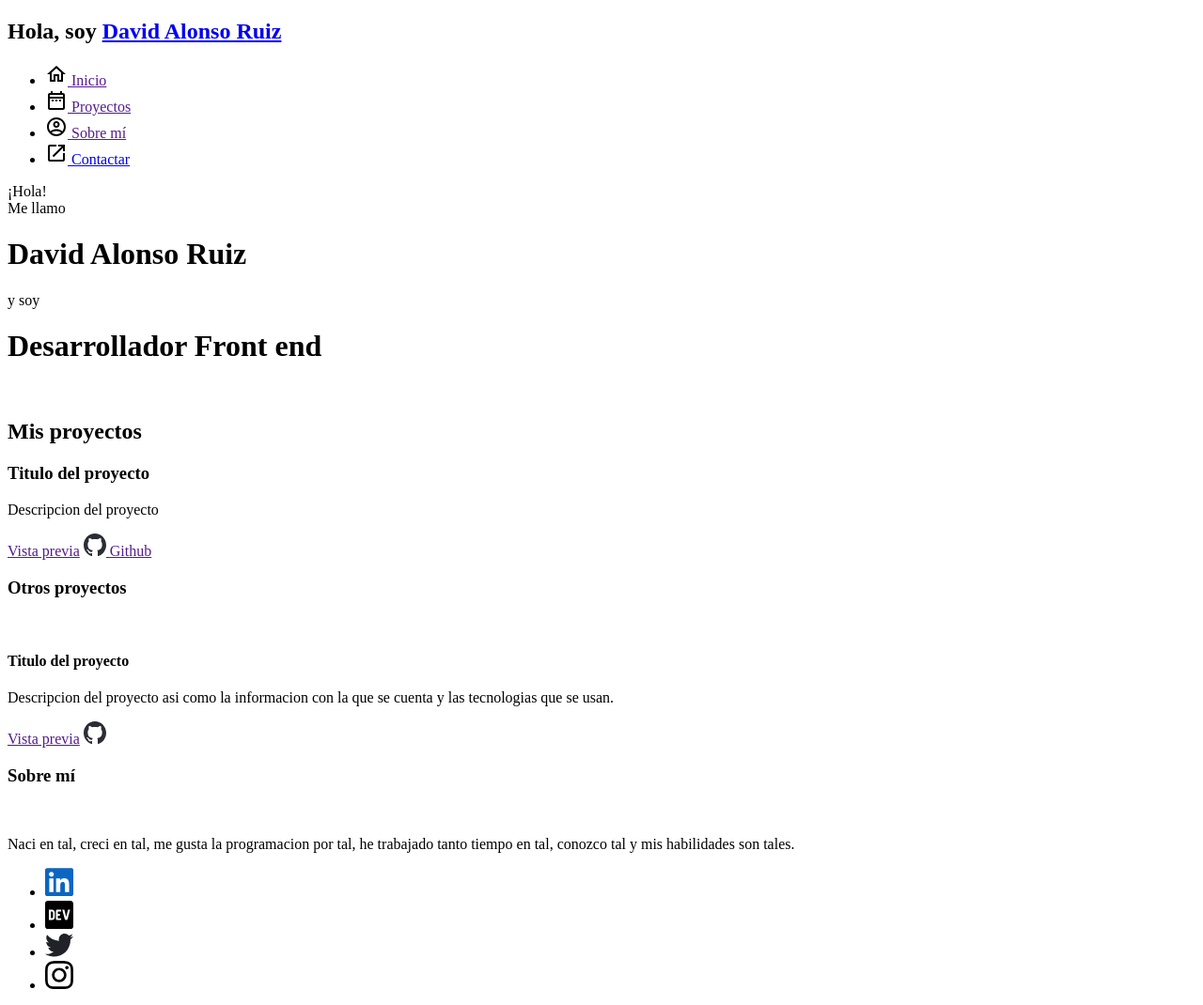
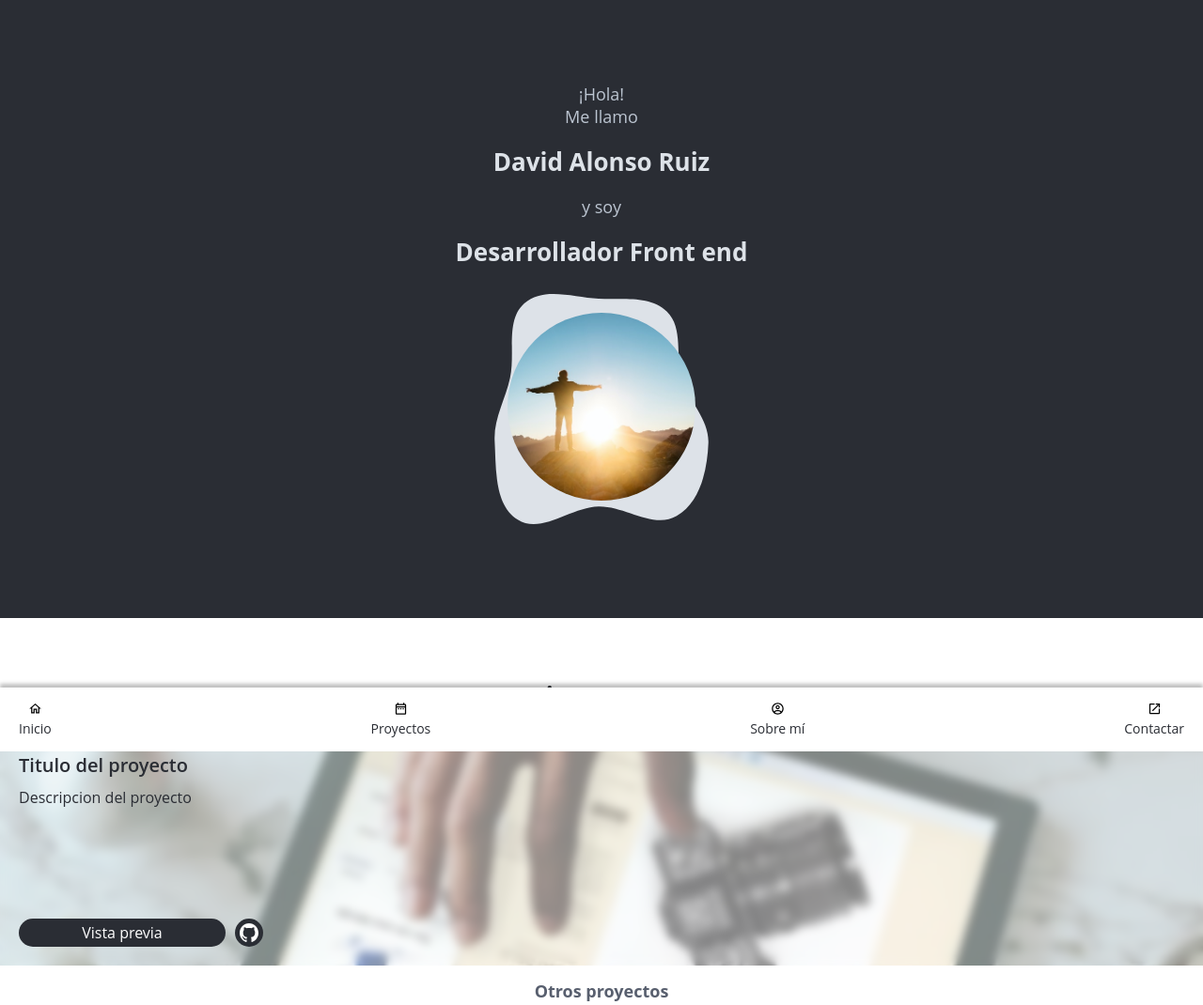
Before and after one commit to Darito97/portafolio2, a plain HTML site: page index.html in a window 1280 px wide. Shown: the top 1070 px of the page at 94% size. Drawn offline with Linux system fonts and the light colour scheme.

Commit message:
Agregado de estilos css sin terminar

```diff
--- a/index.html
+++ b/index.html
@@ -10,10 +10,11 @@
       content="Soy desarrollador Front end con conocimientos en HTML5,
       CSS3, JS y React, si deseas contactar conmigo puedes..."
     />
+    <link rel="stylesheet" href="styles.css" />
   </head>
   <body>
     <nav>
-      <h1>
+      <h1 id="tituloDelNav">
         Hola, soy
         <a href="https://www.linkedin.com/in/david-alonso-ruiz-16519b1a5/">
           David Alonso Ruiz
@@ -21,8 +22,9 @@
       </h1>
       <ul id="menu">
         <li class="OpcionDeMenu">
-          <a href="">
+          <a href="#Inicio">
             <svg
+              class="IconoDelMenu"
               xmlns="http://www.w3.org/2000/svg"
               height="24px"
               viewBox="0 0 24 24"
@@ -33,13 +35,14 @@
               <path
                 d="M12 5.69l5 4.5V18h-2v-6H9v6H7v-7.81l5-4.5M12 3L2 12h3v8h6v-6h2v6h6v-8h3L12 3z"
               />
-            </svg>
+            </svg><br>
             Inicio
           </a>
         </li>
         <li class="OpcionDeMenu">
-          <a href="">
+          <a href="#Proyectos">
             <svg
+              class="IconoDelMenu"
               xmlns="http://www.w3.org/2000/svg"
               height="24px"
               viewBox="0 0 24 24"
@@ -50,13 +53,14 @@
               <path
                 d="M7 11h2v2H7v-2zm14-5v14c0 1.1-.9 2-2 2H5c-1.11 0-2-.9-2-2l.01-14c0-1.1.88-2 1.99-2h1V2h2v2h8V2h2v2h1c1.1 0 2 .9 2 2zM5 8h14V6H5v2zm14 12V10H5v10h14zm-4-7h2v-2h-2v2zm-4 0h2v-2h-2v2z"
               />
-            </svg>
+            </svg><br>
             Proyectos
           </a>
         </li>
         <li class="OpcionDeMenu">
-          <a href="">
+          <a href="#sobreMi">
             <svg
+              class="IconoDelMenu"
               xmlns="http://www.w3.org/2000/svg"
               height="24px"
               viewBox="0 0 24 24"
@@ -67,13 +71,14 @@
               <path
                 d="M12 2C6.48 2 2 6.48 2 12s4.48 10 10 10 10-4.48 10-10S17.52 2 12 2zM7.07 18.28c.43-.9 3.05-1.78 4.93-1.78s4.51.88 4.93 1.78C15.57 19.36 13.86 20 12 20s-3.57-.64-4.93-1.72zm11.29-1.45c-1.43-1.74-4.9-2.33-6.36-2.33s-4.93.59-6.36 2.33C4.62 15.49 4 13.82 4 12c0-4.41 3.59-8 8-8s8 3.59 8 8c0 1.82-.62 3.49-1.64 4.83zM12 6c-1.94 0-3.5 1.56-3.5 3.5S10.06 13 12 13s3.5-1.56 3.5-3.5S13.94 6 12 6zm0 5c-.83 0-1.5-.67-1.5-1.5S11.17 8 12 8s1.5.67 1.5 1.5S12.83 11 12 11z"
               />
-            </svg>
+            </svg><br>
             Sobre mí
           </a>
         </li>
         <li class="OpcionDeMenu">
           <a href="https://www.linkedin.com/in/david-alonso-ruiz-16519b1a5/">
             <svg
+              class="IconoDelMenu"
               xmlns="http://www.w3.org/2000/svg"
               height="24px"
               viewBox="0 0 24 24"
@@ -84,26 +89,27 @@
               <path
                 d="M19 19H5V5h7V3H5c-1.11 0-2 .9-2 2v14c0 1.1.89 2 2 2h14c1.1 0 2-.9 2-2v-7h-2v7zM14 3v2h3.59l-9.83 9.83 1.41 1.41L19 6.41V10h2V3h-7z"
               />
-            </svg>
+            </svg><br>
             Contactar
           </a>
         </li>
       </ul>
     </nav>
-    <header>
-      <div class="textoPresentacion">
+    <header id="Inicio">
+      <div class="textoDePresentacion">
         <p>¡Hola! <br />Me llamo</p>
         <h1>David Alonso Ruiz</h1>
         <p>y soy</p>
         <h1>Desarrollador Front end</h1>
       </div>
       <div class="fotoDePresentacion">
-        <img src="" alt="" />
+        <img src="./resources/FotoPrincipal.jpg" alt="Foto de David Alonso Ruiz" />
       </div>
     </header>
     <section id="Proyectos">
       <h2>Mis proyectos</h2>
       <div id="proyectoPrincipal">
+        <div id="contenidoDeProyectoPrincipal">
           <h3>Titulo del proyecto</h3>
           <p>Descripcion del proyecto</p>
           <div id="botonesDeProyectoPrincipal">
@@ -120,14 +126,15 @@
                   fill-rule="evenodd"
                   clip-rule="evenodd"
                   d="M12 0C5.37 0 0 5.50583 0 12.3035C0 17.7478 3.435 22.3463 8.205 23.9765C8.805 24.0842 9.03 23.715 9.03 23.3921C9.03 23.0999 9.015 22.131 9.015 21.1005C6 21.6696 5.22 20.347 4.98 19.6549C4.845 19.3012 4.26 18.2092 3.75 17.917C3.33 17.6863 2.73 17.1173 3.735 17.1019C4.68 17.0865 5.355 17.9939 5.58 18.363C6.66 20.2239 8.385 19.701 9.075 19.3781C9.18 18.5783 9.495 18.04 9.84 17.7325C7.17 17.4249 4.38 16.3637 4.38 11.6576C4.38 10.3196 4.845 9.21227 5.61 8.35102C5.49 8.04343 5.07 6.78232 5.73 5.09058C5.73 5.09058 6.735 4.76762 9.03 6.3517C9.99 6.07487 11.01 5.93645 12.03 5.93645C13.05 5.93645 14.07 6.07487 15.03 6.3517C17.325 4.75224 18.33 5.09058 18.33 5.09058C18.99 6.78232 18.57 8.04343 18.45 8.35102C19.215 9.21227 19.68 10.3042 19.68 11.6576C19.68 16.3791 16.875 17.4249 14.205 17.7325C14.64 18.1169 15.015 18.8552 15.015 20.0086C15.015 21.6542 15 22.9768 15 23.3921C15 23.715 15.225 24.0995 15.825 23.9765C18.2072 23.1519 20.2772 21.5821 21.7437 19.4881C23.2101 17.3942 23.9993 14.8814 24 12.3035C24 5.50583 18.63 0 12 0Z"
-                fill="#2A2D34"
+                  fill="#ffffff"
                 />
               </svg>
-            Github
+              <span> Ver repositorio</span>
             </a>
           </div>
         </div>
-      <h3>Otros proyectos</h3>
+      </div>
+      <h3 id="tituloDeOtrosProyectos">Otros proyectos</h3>
       <div id="otrosProyectos">
         <div class="otroProyecto">
           <img src="" alt="" />
--- /dev/null
+++ b/styles.css
@@ -0,0 +1,159 @@
+:root {
+  --color-principal: #2a2d34;
+  --padding-normal: 20px;
+}
+html {
+  scroll-behavior: smooth;
+}
+body {
+  margin: 0;
+  font-family: "Open Sans", sans-serif;
+  color: var(--color-principal);
+}
+nav {
+  background-color: white;
+  box-shadow: 0px -4px 4px rgba(0, 0, 0, 0.25);
+  width: 100vw;
+
+  position: fixed;
+  align-items: center;
+  bottom: 0;
+  z-index: 1;
+
+  display: flex;
+}
+#tituloDelNav {
+  display: none;
+}
+nav a {
+  text-decoration: none;
+  color: var(--color-principal);
+}
+nav p {
+  margin: 0;
+}
+#menu {
+  box-sizing: border-box;
+  list-style-type: none;
+  padding: 15px var(--padding-normal);
+  margin: 0;
+  width: 100%;
+  display: flex;
+  align-items: center;
+  justify-content: space-between;
+}
+.OpcionDeMenu {
+  text-align: center;
+  font-size: 14px;
+}
+.IconoDelMenu {
+  width: 15px;
+  height: auto;
+}
+#Inicio {
+  background-color: var(--color-principal);
+  padding: 70px var(--padding-normal);
+  padding-bottom: 100px;
+  text-align: center;
+}
+.textoDePresentacion {
+  padding-bottom: 10px;
+}
+.textoDePresentacion > p {
+  color: #bcc5d1;
+  font-size: 18px;
+}
+.textoDePresentacion > h1 {
+  color: #dde2e8;
+  font-size: 26px;
+}
+.fotoDePresentacion {
+  background-image: url("./resources/FondoDeImagenPrincipal.svg");
+  background-position: center;
+  background-repeat: no-repeat;
+  background-size: contain;
+  padding: 20px 10px;
+  text-align: center;
+}
+.fotoDePresentacion > img {
+  border-radius: 100px;
+  height: 200px;
+  object-fit: cover;
+  width: 200px;
+}
+#Proyectos{
+  padding-top: 43px;
+}
+
+#Proyectos > h2{
+  font-size: 26px;
+  font-style: italic;
+  text-align: center;
+}
+#proyectoPrincipal{
+  background-color: white;
+  background-image: url('./resources/ImagenDeFondoProyectoPrincipal.png');
+  background-position: center;
+  background-repeat: no-repeat;
+  background-size: cover;
+
+  width: 100%;
+}
+#contenidoDeProyectoPrincipal{
+  background-color: rgba(255, 255, 255, 0.5);
+  backdrop-filter: blur(5px);
+  padding: var(--padding-normal);
+}
+#contenidoDeProyectoPrincipal > h3{
+  font-size: 20px;
+  font-weight: 600;
+  margin: 0;
+  margin-bottom: 10px;
+}
+#contenidoDeProyectoPrincipal > p{
+  font-size: 16px;
+  margin: 0;
+  min-height: 140px;
+}
+#botonesDeProyectoPrincipal{
+  display: flex;
+  align-items: center;
+  gap: 10px;
+}
+#botonesDeProyectoPrincipal > a:first-child{
+  background-color: var(--color-principal);
+  border-radius: 16px;
+  color: white;
+  height: 30px;
+  text-decoration: none;
+  width: 220px;
+
+  display: flex;
+  align-items: center;
+  justify-content: center;
+}
+#botonesDeProyectoPrincipal > a:nth-child(2){
+  background-color: var(--color-principal);
+  border-radius: 15px;
+  box-sizing: border-box;
+  padding: 3px;
+  height: 30px;
+  text-align: center;
+  width: 30px;
+  display: flex;
+  justify-content: center;
+  align-items: center;
+}
+#botonesDeProyectoPrincipal > a:nth-child(2) svg{
+  width: 20px;
+  height: 20px;
+}
+#botonesDeProyectoPrincipal > a:nth-child(2) span{
+  display: none;
+}
+#tituloDeOtrosProyectos{
+  color: #585F6E;
+  font-size: 18px;
+  text-align: center;
+  margin: 15px 20px 10px 20px;
+}
```
Also changed, not shown: resources/FondoDeImagenPrincipal.svg (added), resources/FotoPrincipal.jpg (added), resources/ImagenDeFondoProyectoPrincipal.png (added). Lines whose indentation alone changed are shown as unchanged.
